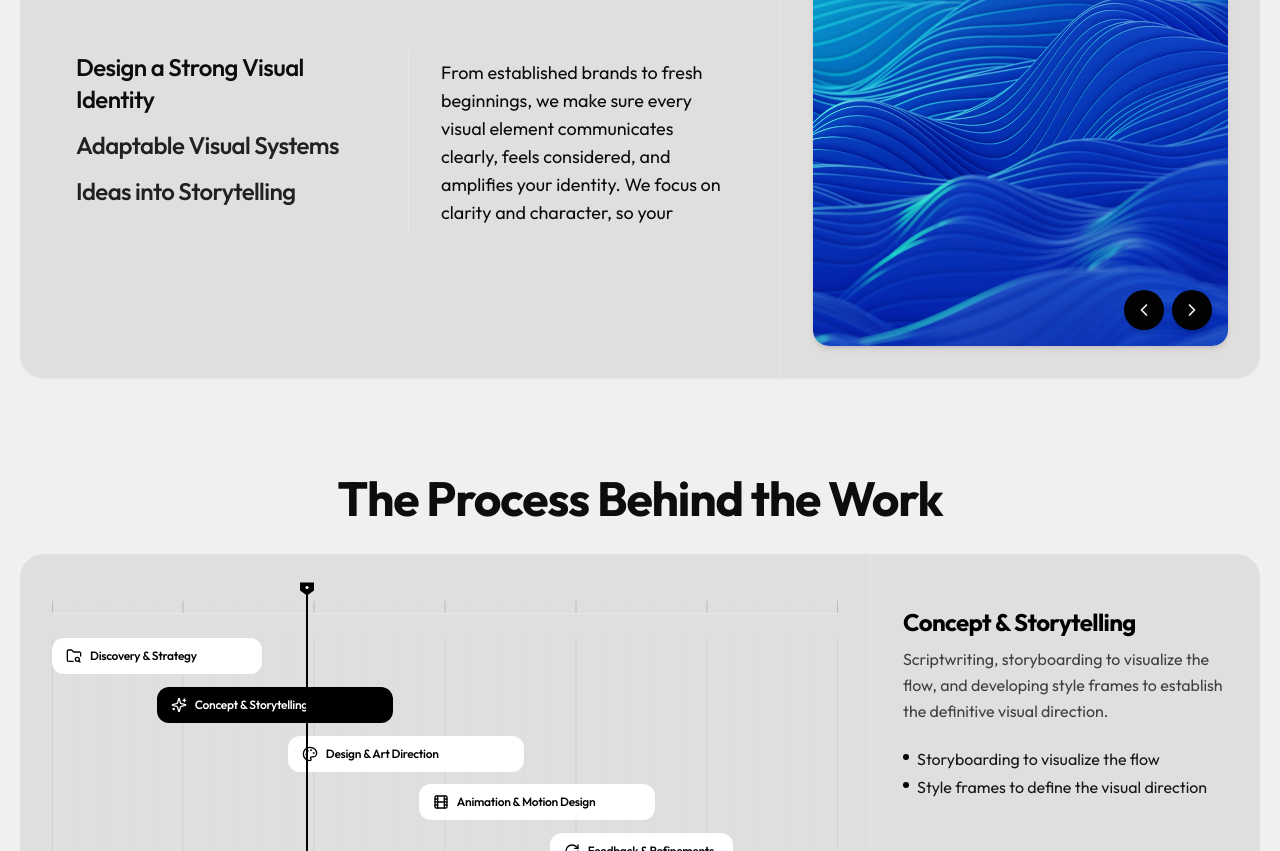
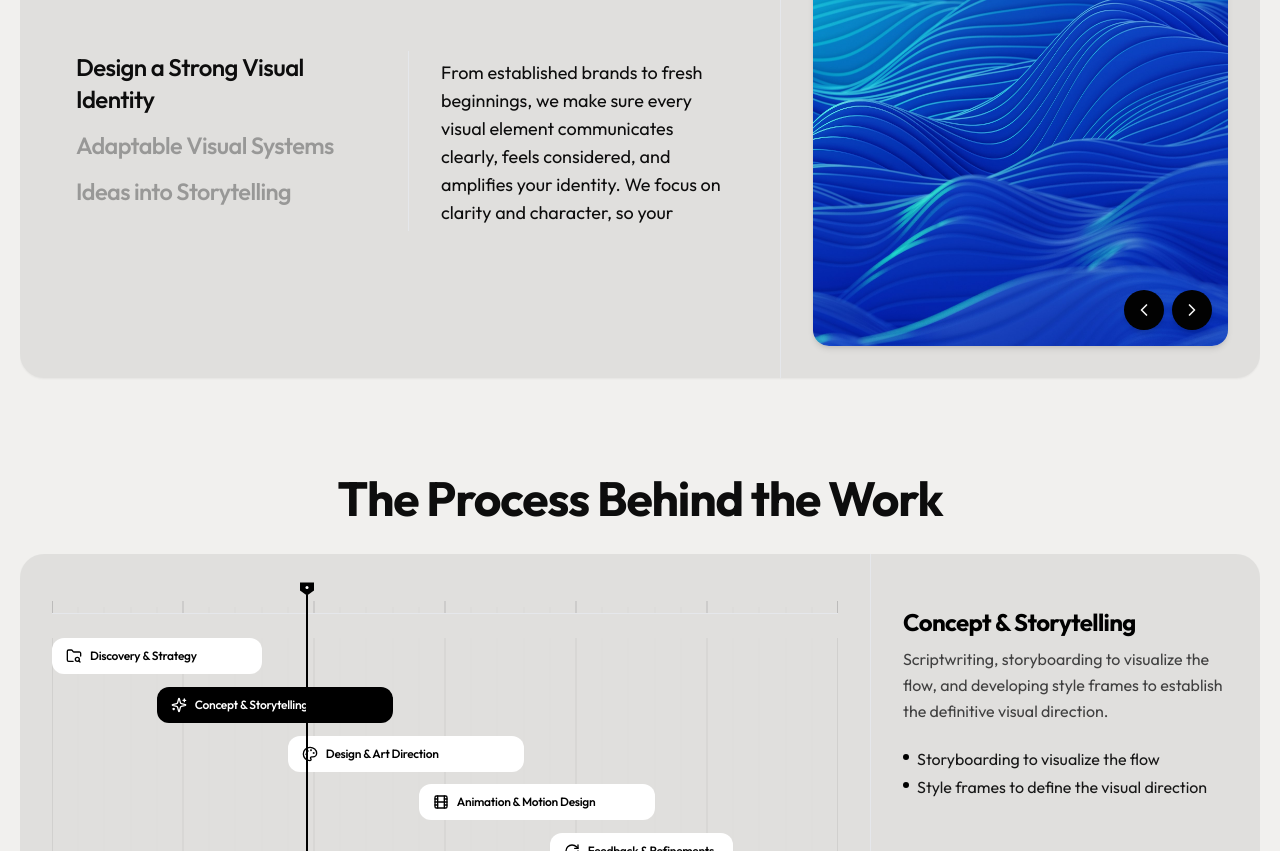
Before and after one commit to pixelgridstudios/PGS-Website-v1, a React (Vite) app: page / in a window 1280 px wide. Shown: the part 2300-3151 px from the top of the page. Built offline with nearby package versions, Linux system fonts and the light colour scheme.

Commit message:
Increase contrast on active/inactive subheadings by making inactive tabs distinctly grey

```diff
--- a/src/components/ApproachSlider.tsx
+++ b/src/components/ApproachSlider.tsx
@@ -142,8 +142,8 @@ export const ApproachSlider: React.FC = () => {
                             }}
                             className={`text-left select-none cursor-pointer block w-full tracking-tight transition-all duration-300 ${
                               isActive
-                                ? "text-brand-foreground opacity-100"
-                                : "text-brand-foreground opacity-90 hover:opacity-100"
+                                ? "text-brand-foreground opacity-100 scale-100"
+                                : "text-brand-subtle opacity-60 hover:opacity-100 hover:text-brand-foreground scale-[0.98] origin-left"
                             }`}
                           >
                             {item.title}
--- a/src/pages/About.tsx
+++ b/src/pages/About.tsx
@@ -208,10 +208,10 @@ export const About: React.FC = () => {
                                 transition: "font-variation-settings 0.35s cubic-bezier(0.16, 1, 0.3, 1), color 0.25s ease, opacity 0.25s ease",
                               }}
                               className={`text-left select-none cursor-pointer block w-full tracking-tight transition-all duration-300 ${
-                                isActive
-                                  ? "text-brand-foreground opacity-100"
-                                  : "text-brand-foreground opacity-90 hover:opacity-100"
-                              }`}
+                              isActive
+                                ? "text-brand-foreground opacity-100 scale-100"
+                                : "text-brand-subtle opacity-60 hover:opacity-100 hover:text-brand-foreground scale-[0.98] origin-left"
+                            }`}
                             >
                               {service.title}
                             </button>
```
